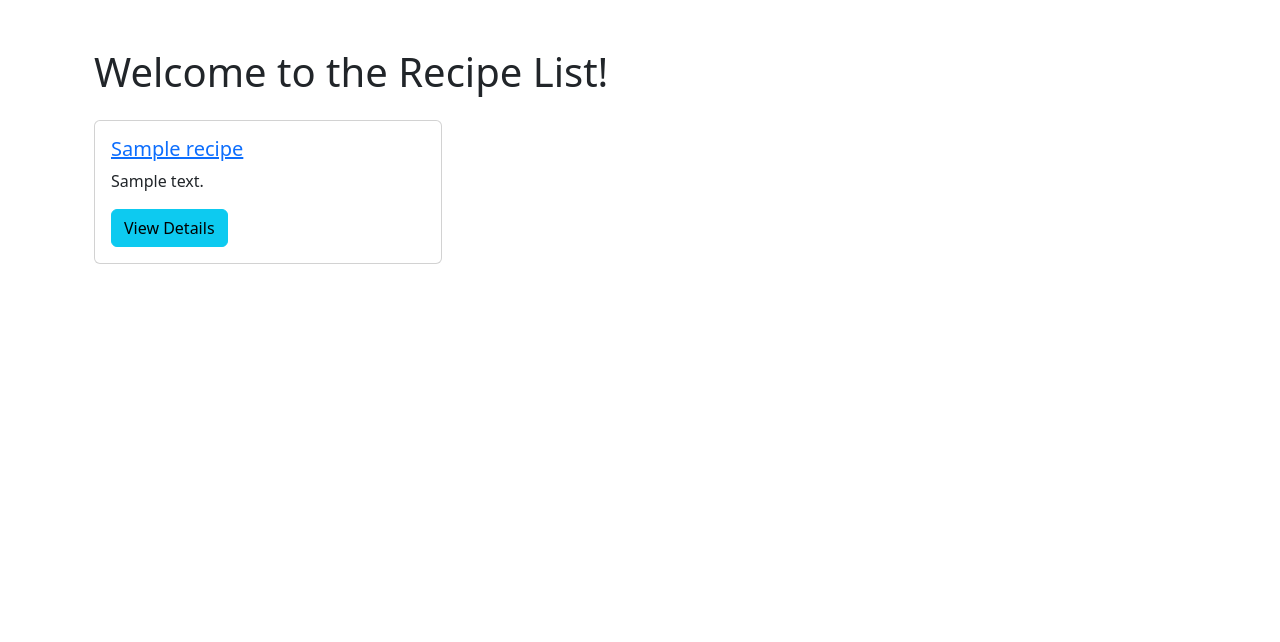
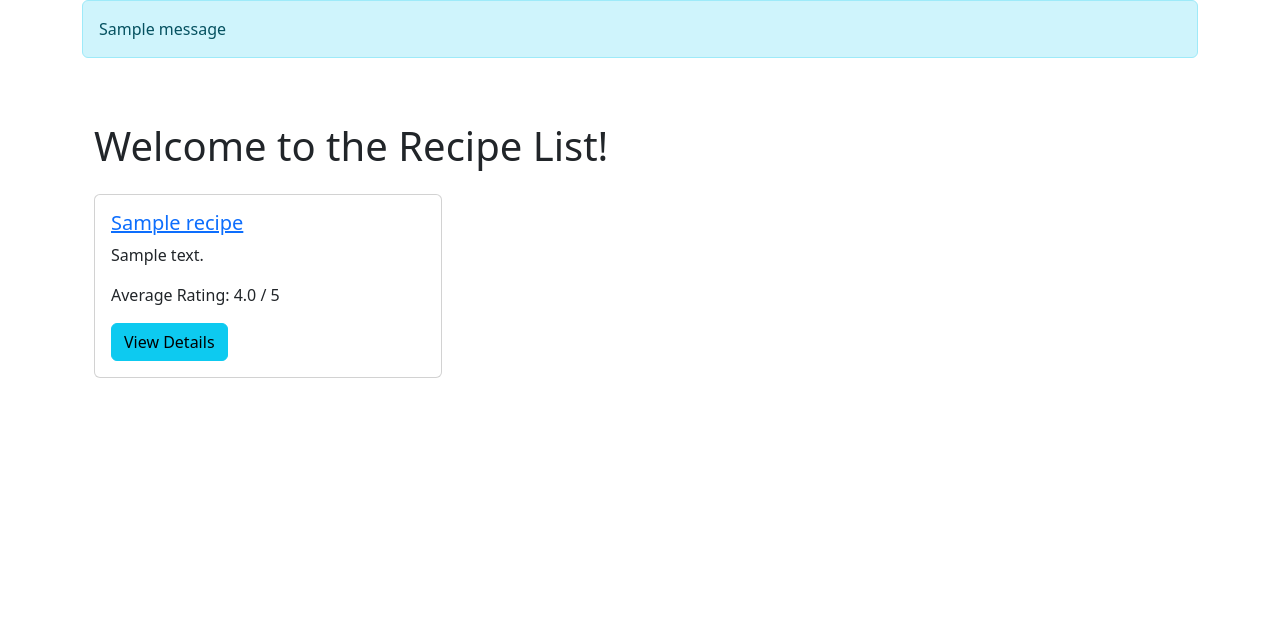
Before and after one commit to m75-ali/recipe-sharing-platform, a Django app: page /recipes/ in a window 1280 px wide. Shown: the part 58-700 px from the top of the page. Run offline with Django 4.2, Linux system fonts and the light colour scheme; tables that the repository leaves empty hold one stand-in row (values such as "Sample post"); one stand-in notice (Sample message) is shown; some libraries are stand-ins or nearby versions.

Commit message:
Rating visible on cards via recipe list

```diff
--- a/recipesharing/recipes/templates/recipes/base.html
+++ b/recipesharing/recipes/templates/recipes/base.html
@@ -39,6 +39,16 @@
         </nav>
     </header>
 
+<div class="container">
+    {% if messages %}
+        <div class="alert alert-info">
+            {% for message in messages %}
+                {{ message }}
+            {% endfor %}
+        </div>
+    {% endif %}
+</div>
+
     <main class="container mt-4">
         {% block content %}
         {% endblock %}
--- a/recipesharing/recipes/templates/recipes/index.html
+++ b/recipesharing/recipes/templates/recipes/index.html
@@ -8,7 +8,6 @@
     {% if user.is_authenticated %}
       <p class="text-muted">Hello, {{ user.username }}!</p>
       <a href="{% url 'add_recipe' %}" class="btn btn-success mt-2">Add New Recipe</a> <!-- Add New Recipe Button -->
-
     {% endif %}
 
     <div class="row mt-4">
@@ -18,6 +17,16 @@
             <div class="card-body">
               <h5 class="card-title"><a href="{% url 'recipe_detail' recipe.id %}">{{ recipe.title }}</a></h5>
               <p class="card-text">{{ recipe.description|truncatewords:20 }}</p>
+
+              <!-- Display the average rating or "No ratings yet" -->
+              <p class="card-text">
+                {% if recipe.average_rating %}
+                  Average Rating: {{ recipe.average_rating|floatformat:1 }} / 5
+                {% else %}
+                  No ratings yet
+                {% endif %}
+              </p>
+
               <a href="{% url 'recipe_detail' recipe.id %}" class="btn btn-info">View Details</a>
             </div>
           </div>
--- a/recipesharing/recipes/views.py
+++ b/recipesharing/recipes/views.py
@@ -7,9 +7,16 @@ from django.contrib import messages
 from django.http import HttpResponseRedirect
 from django.urls import reverse
 
-# Create your views here.
 def index(request):
-    recipes = Recipe.objects.all()  # Fetch all recipes from the database
+    # Fetch all recipes
+    recipes = Recipe.objects.all()
+
+    # Calculate the average rating for each recipe
+    for recipe in recipes:
+        average_rating = recipe.ratings.aggregate(Avg('rating'))['rating__avg']
+        # If there are no ratings, set average_rating to None
+        recipe.average_rating = average_rating if average_rating is not None else None
+
     return render(request, 'recipes/index.html', {'recipes': recipes})
 
 @login_required
@@ -65,20 +72,19 @@ def edit_recipe(request, recipe_id):
 
     # Check if the current user is the creator of the recipe
     if recipe.creator != request.user:
-        messages.error(request, 'You are not authorized to edit this recipe.')
-        return redirect('recipe_detail', recipe_id=recipe.id)
+        messages.error(request, "You cannot edit someone else's recipe.")
+        return redirect('recipe_detail', recipe_id=recipe_id)
 
     if request.method == 'POST':
         form = RecipeForm(request.POST, instance=recipe)
         if form.is_valid():
             form.save()
             messages.success(request, 'Recipe updated successfully.')
-            return redirect('recipe_detail', recipe_id=recipe.id)
+            return redirect('recipe_detail', recipe_id=recipe_id)
     else:
         form = RecipeForm(instance=recipe)
 
     return render(request, 'recipes/edit_recipe.html', {'form': form, 'recipe': recipe})
-
 
 @login_required
 def delete_recipe(request, recipe_id):
```
Lines whose indentation alone changed are shown as unchanged.
